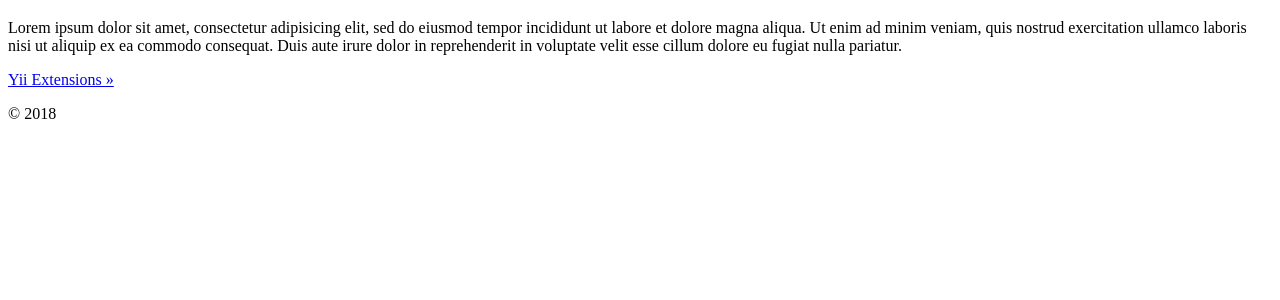
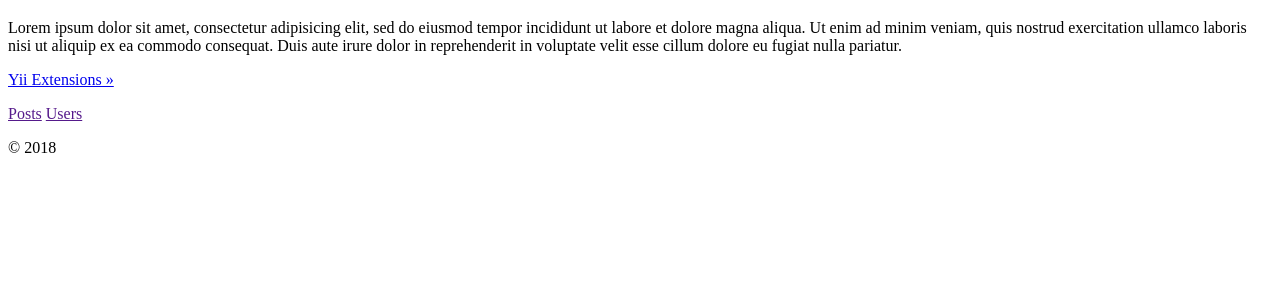
Before and after one commit to Viktik/Yii, a Yii app: template backend/views/site/index.php in a window 1280 px wide. Shown: the part 453-753 px from the top of the page. Run offline with PHP 8.4 and a stand-in for Yii, Linux system fonts and the light colour scheme; the template is opened without the code that fills it, so the values that code supplies are empty; some libraries are stand-ins or nearby versions.

Commit message:
Buttons added

```diff
--- a/backend/views/site/index.php
+++ b/backend/views/site/index.php
@@ -48,6 +48,8 @@ $this->title = 'My Yii Application';
                 <p><a class="btn btn-default" href="http://www.yiiframework.com/extensions/">Yii Extensions &raquo;</a></p>
             </div>
         </div>
+        <a href="<?= Yii::$app->urlManager->createUrl(["posts/index"]) ?>" class="btn btn-lg btn-success">Posts</a>
+        <a href="<?= Yii::$app->urlManager->createUrl(["user/index"]) ?>" class="btn btn-lg btn-success">Users</a>
 
     </div>
 </div>
```
